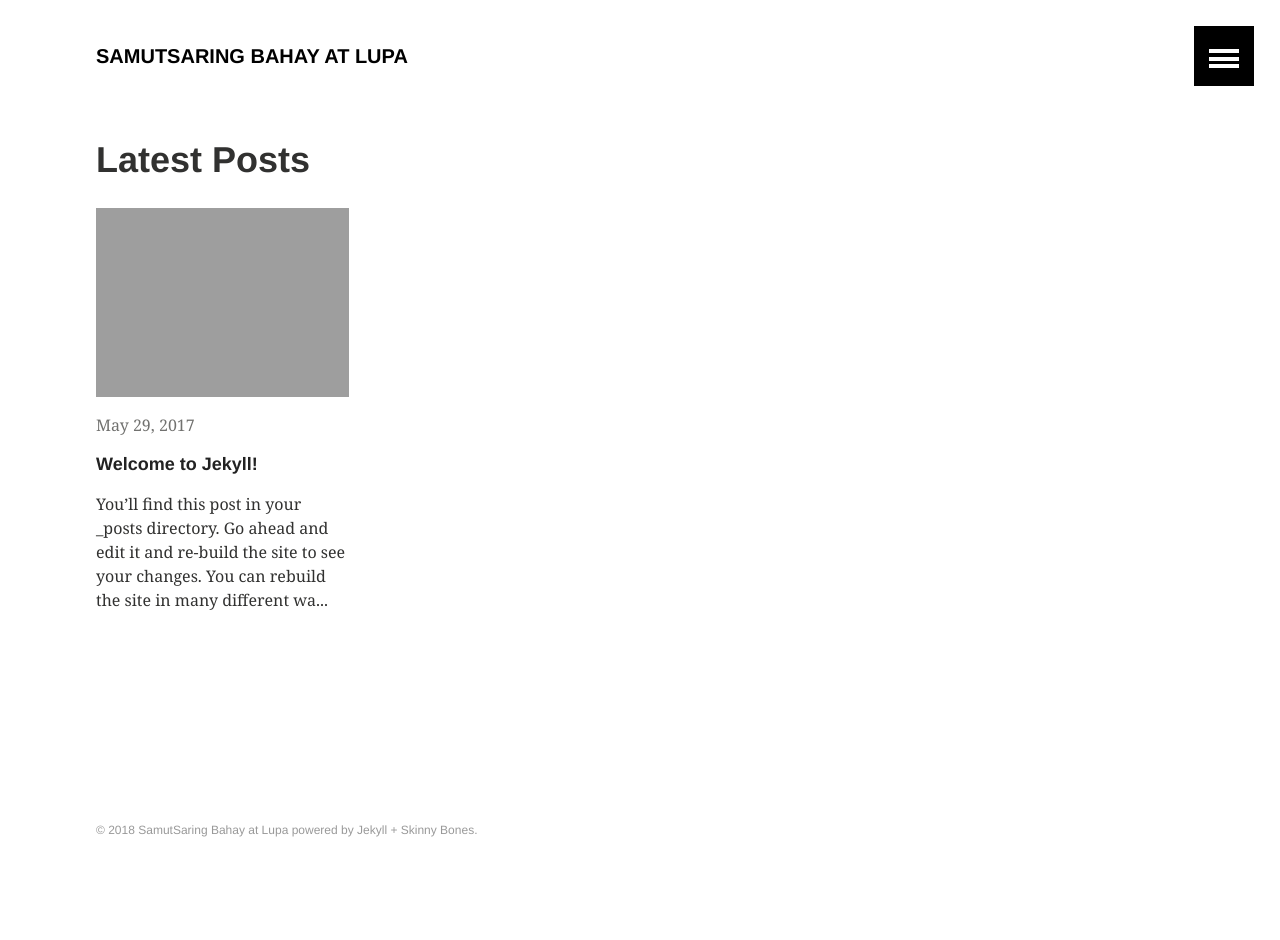
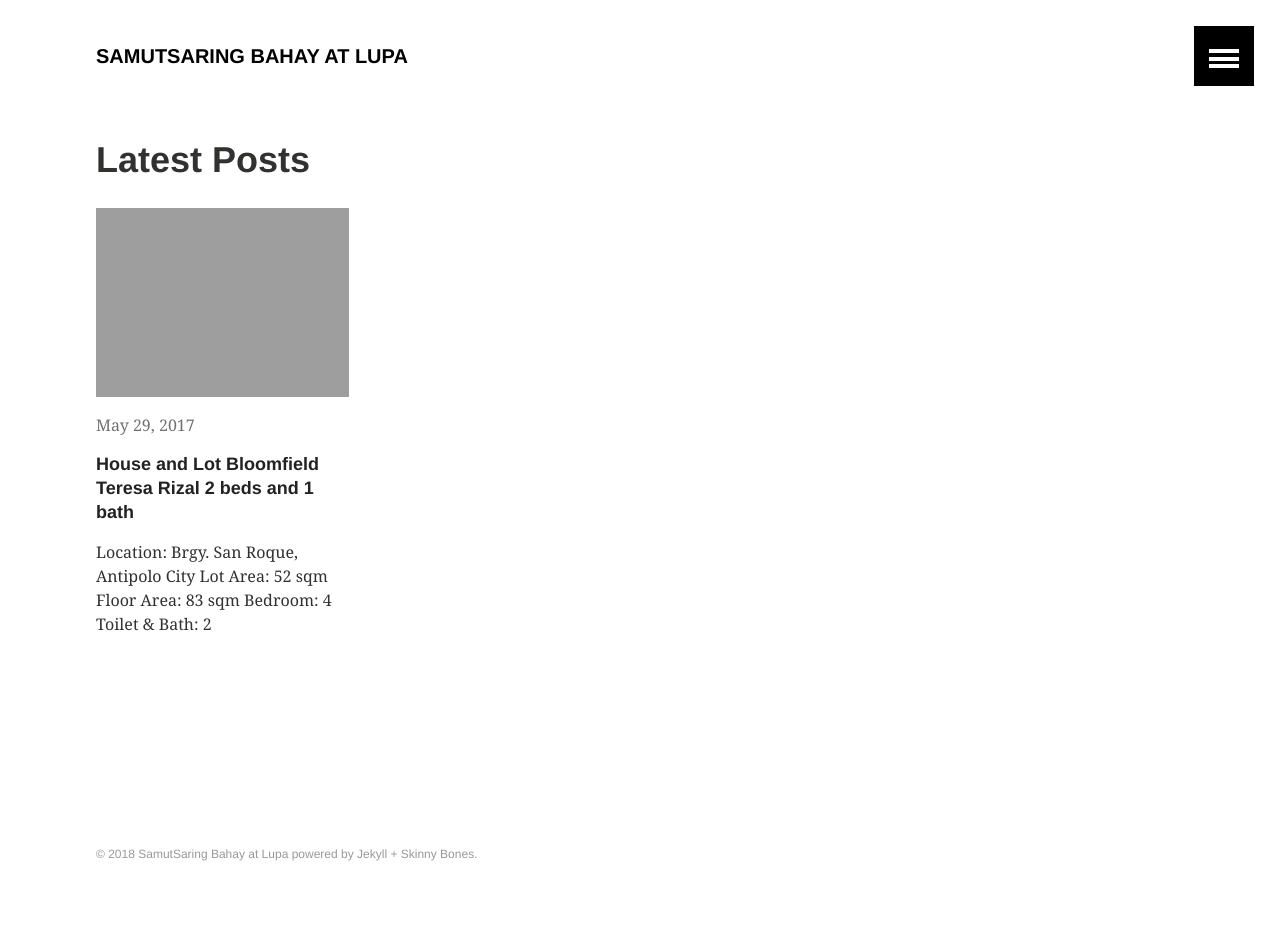
Before and after one commit to oscariotes/robotbot, a Jekyll site: the page built from index.md, in a window 1280 px wide. Built offline with Jekyll 4.4.1, drawn with Linux system fonts in a browser that asks for light colours; before the commit the page ends 916 px from its top, so only the background shows below that.

Commit message:
Update 2017-05-29-welcome-to-jekyll.md

```diff
--- a/_posts/2017-05-29-welcome-to-jekyll.md
+++ b/_posts/2017-05-29-welcome-to-jekyll.md
@@ -1,25 +1,20 @@
 ---
 layout: post
-title:  "Welcome to Jekyll!"
+title:  "House and Lot Bloomfield Teresa Rizal 2 beds and 1 bath"
 date:   2017-05-29 15:02:21 +0800
-categories: jekyll update
+categories: Teresa
 ---
-You’ll find this post in your `_posts` directory. Go ahead and edit it and re-build the site to see your changes. You can rebuild the site in many different ways, but the most common way is to run `jekyll serve`, which launches a web server and auto-regenerates your site when a file is updated.
+- Location: Brgy. San Roque, Antipolo City
+- Lot Area: 52 sqm
+- Floor Area: 83 sqm
+- Bedroom: 4
+- Toilet & Bath: 2
 
-To add new posts, simply add a file in the `_posts` directory that follows the convention `YYYY-MM-DD-name-of-post.ext` and includes the necessary front matter. Take a look at the source for this post to get an idea about how it works.
 
-Jekyll also offers powerful support for code snippets:
-
-{% highlight ruby %}
-def print_hi(name)
-  puts "Hi, #{name}"
-end
-print_hi('Tom')
-#=> prints 'Hi, Tom' to STDOUT.
-{% endhighlight %}
-
-Check out the [Jekyll docs][jekyll-docs] for more info on how to get the most out of Jekyll. File all bugs/feature requests at [Jekyll’s GitHub repo][jekyll-gh]. If you have questions, you can ask them on [Jekyll Talk][jekyll-talk].
-
-[jekyll-docs]: https://jekyllrb.com/docs/home
-[jekyll-gh]:   https://github.com/jekyll/jekyll
-[jekyll-talk]: https://talk.jekyllrb.com/
+- Total Contract Price: 2,775,000.00
+- Reservation Fee: 20,000.00
+- Equity: 535,00 @20%
+- Equity Terms: 22,292.00 / 24 months
+- Max.Terms: 20 Years
+- Monthly Amortization: 16,552.00
+- Financing: Bank Only
```
